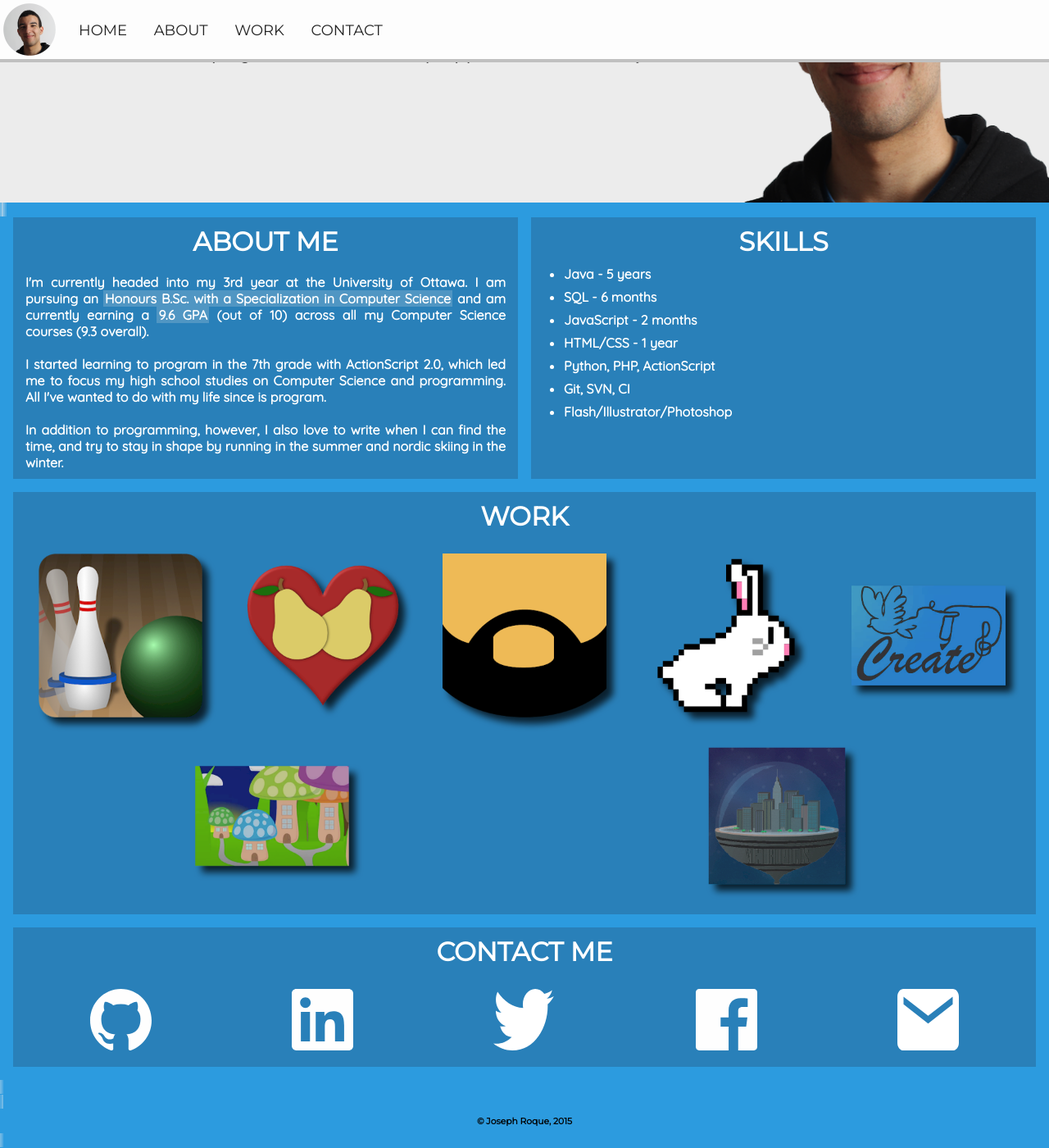
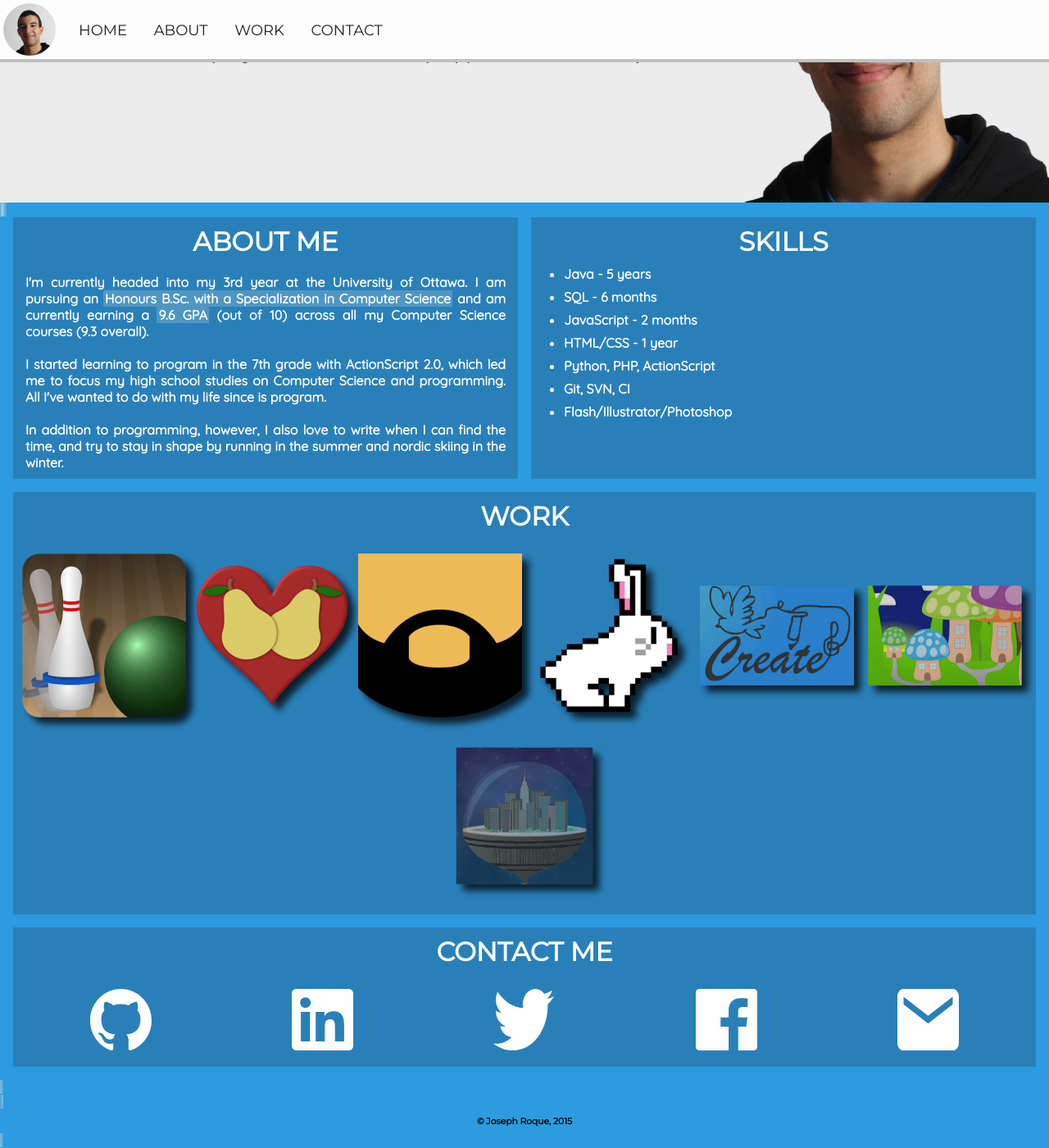
Before and after one commit to joseph-roque/joseph-roque.github.io, a Jekyll site: the page built from index.html, in a window 1280 px wide and 1400 px high, scrolled down 231 px. Shown: the whole window at 82% size. Built offline with Jekyll 4.4.1, drawn with Linux system fonts in a browser that asks for light colours; nearby versions of some CDN libraries.

Commit message:
Fixing mobile layout

```diff
--- a/css/main.css
+++ b/css/main.css
@@ -210,10 +210,11 @@ img.nav-profile-img {
 
     -webkit-flex-flow: row wrap;
     justify-content: space-around;
+    align-items: center;
 }
 
 .flex-item {
-    margin: 0px 8px 16px 8px;
+    margin: 0px auto 16px auto;
 }
 
 .work-icon img {
@@ -302,8 +303,4 @@ footer.site-footer {
         width:100px;
         height:100px;
     }
-
-    .contact-icon img {
-
-    }
 }
```
